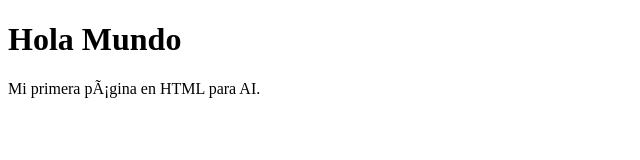
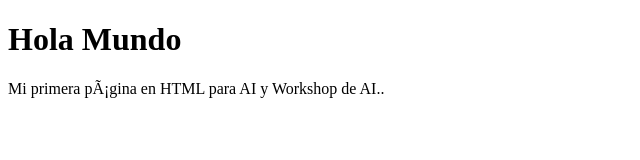
Before and after one commit to callerim/prueba-ai, a plain HTML site: page index.html in a window 1280 px wide. Shown: the whole page, without its empty margins (0-640 px from the left). Drawn offline with Linux system fonts and the light colour scheme.

Commit message:
unir todo
2

```diff
--- a/index.html
+++ b/index.html
@@ -6,6 +6,6 @@
   </head>
   <body>
     <h1>Hola Mundo</h1>
-    Mi primera página en HTML para AI.
+    Mi primera página en HTML para AI y Workshop de AI..
   </body>
 </html>
```
